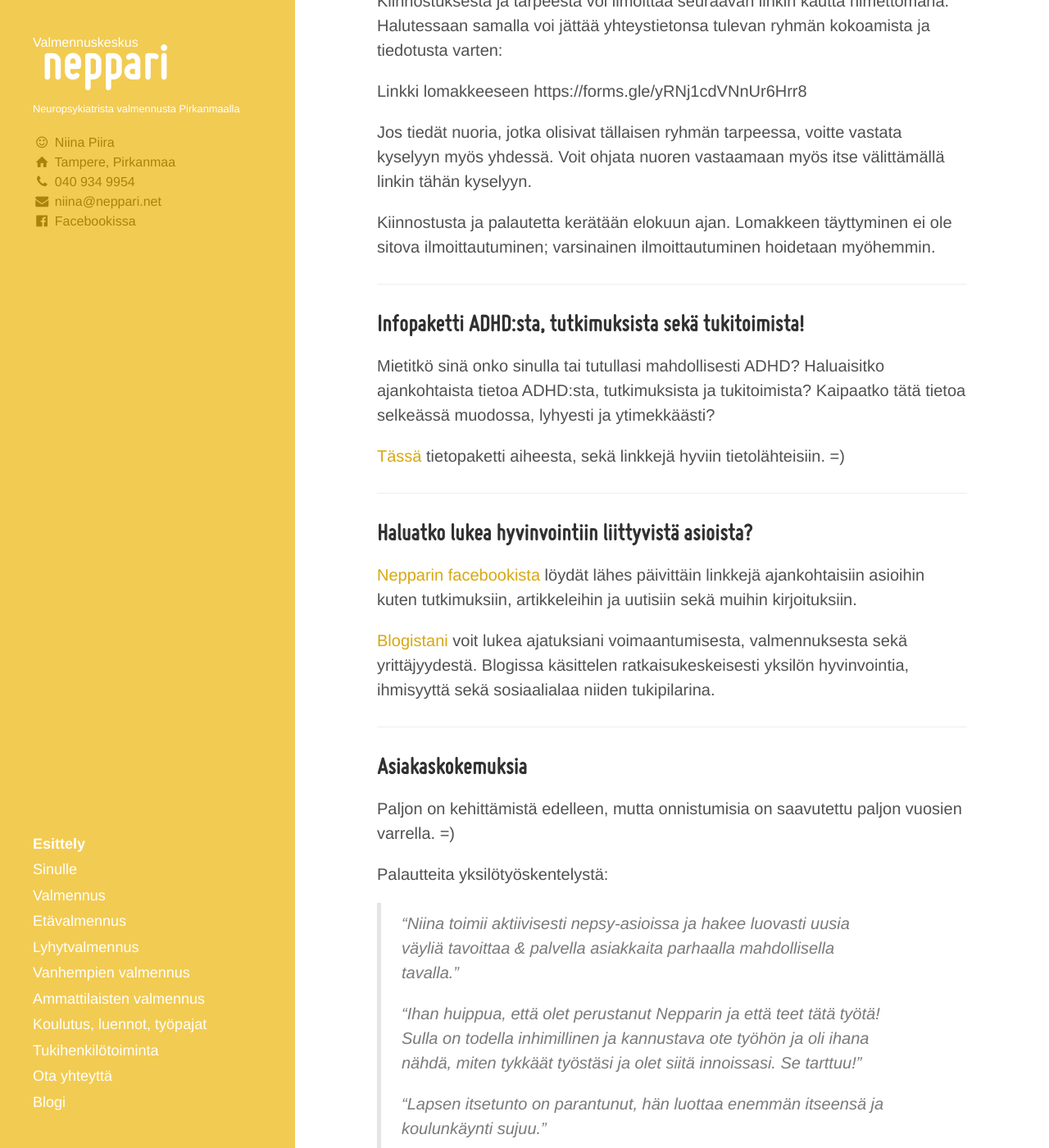
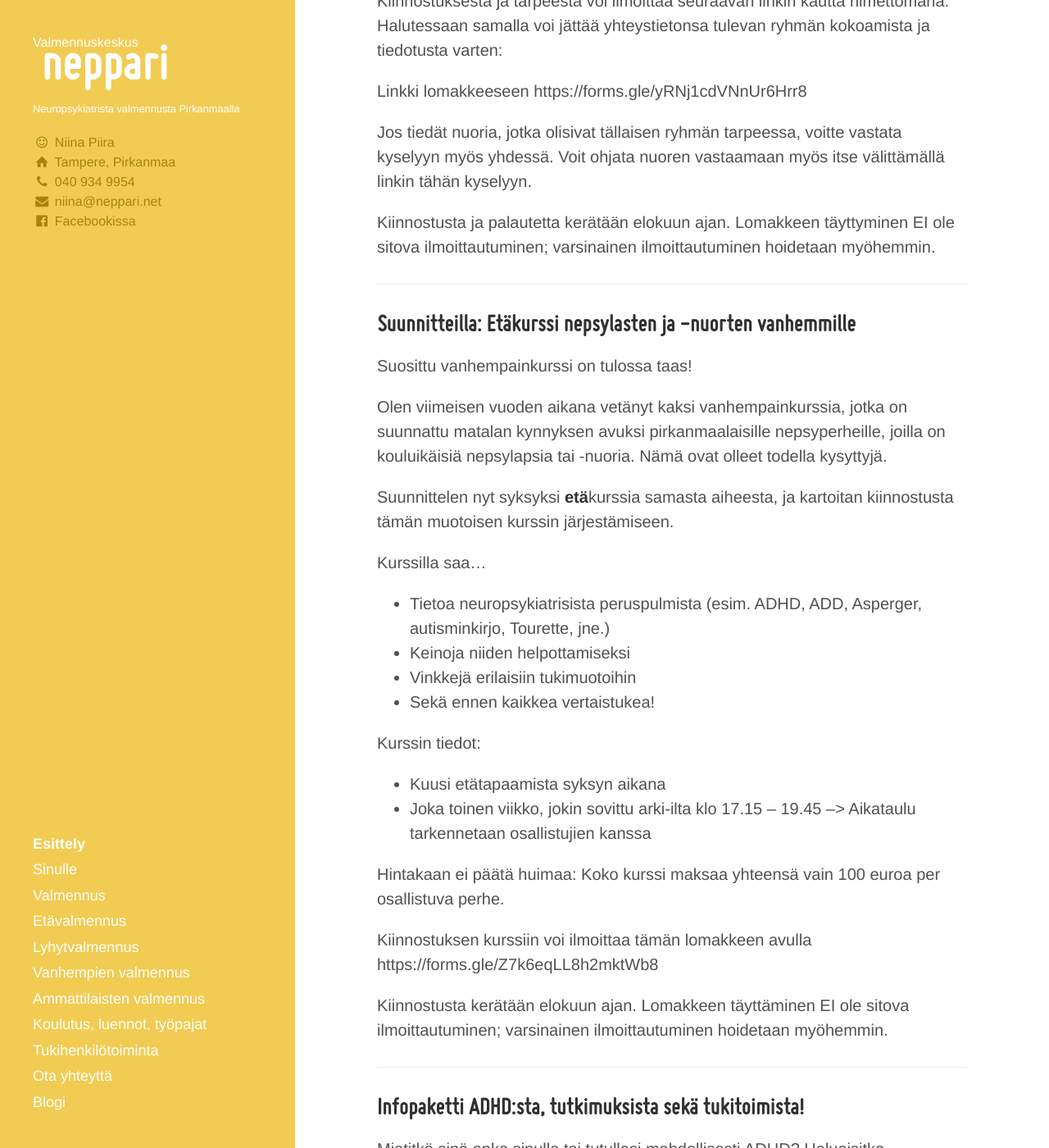
Before and after one commit to niinapiira/neppari.net, a Jekyll site: the page built from index.md, in a window 1280 px wide and 1400 px high, scrolled down 1724 px. Shown: the whole window at 82% size. Built offline with Jekyll 4.4.1, drawn with Linux system fonts in a browser that asks for light colours.

Commit message:
Update index.md

```diff
--- a/index.md
+++ b/index.md
@@ -60,8 +60,38 @@ https://forms.gle/yRNj1cdVNnUr6Hrr8
 
 Jos tiedät nuoria, jotka olisivat tällaisen ryhmän tarpeessa, voitte vastata kyselyyn myös yhdessä. Voit ohjata nuoren vastaamaan myös itse välittämällä linkin tähän kyselyyn.
 
-Kiinnostusta ja palautetta kerätään elokuun ajan. Lomakkeen täyttyminen ei ole sitova ilmoittautuminen; varsinainen ilmoittautuminen hoidetaan myöhemmin.
+Kiinnostusta ja palautetta kerätään elokuun ajan. Lomakkeen täyttyminen EI ole sitova ilmoittautuminen; varsinainen ilmoittautuminen hoidetaan myöhemmin.
 
+___
+
+## Suunnitteilla: Etäkurssi nepsylasten ja -nuorten vanhemmille
+
+Suosittu vanhempainkurssi on tulossa taas!
+
+Olen viimeisen vuoden aikana vetänyt kaksi vanhempainkurssia, jotka on suunnattu matalan kynnyksen avuksi pirkanmaalaisille nepsyperheille, joilla on kouluikäisiä nepsylapsia tai -nuoria. Nämä ovat olleet todella kysyttyjä.
+
+Suunnittelen nyt syksyksi **etä**kurssia samasta aiheesta, ja kartoitan kiinnostusta tämän muotoisen kurssin järjestämiseen.
+
+Kurssilla saa…
+
+- Tietoa neuropsykiatrisista peruspulmista (esim. ADHD, ADD, Asperger, autisminkirjo, Tourette, jne.)
+- Keinoja niiden helpottamiseksi
+- Vinkkejä erilaisiin tukimuotoihin
+- Sekä ennen kaikkea vertaistukea!
+
+Kurssin tiedot:
+
+- Kuusi etätapaamista syksyn aikana
+- Joka toinen viikko, jokin sovittu arki-ilta klo 17.15 – 19.45
+--> Aikataulu tarkennetaan osallistujien kanssa
+
+
+Hintakaan ei päätä huimaa: Koko kurssi maksaa yhteensä vain 100 euroa per osallistuva perhe.
+
+Kiinnostuksen kurssiin voi ilmoittaa tämän lomakkeen avulla
+https://forms.gle/Z7k6eqLL8h2mktWb8
+
+Kiinnostusta kerätään elokuun ajan. Lomakkeen täyttäminen EI ole sitova ilmoittautuminen; varsinainen ilmoittautuminen hoidetaan myöhemmin.
 
 ___
 
```
